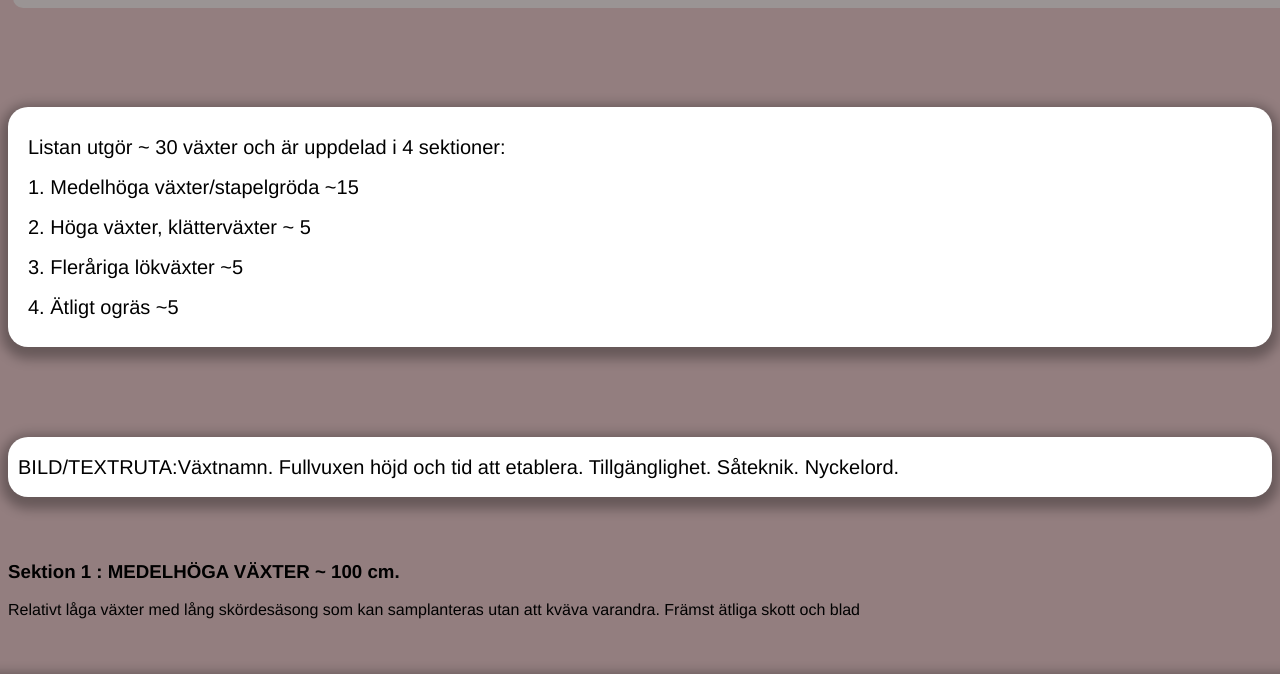
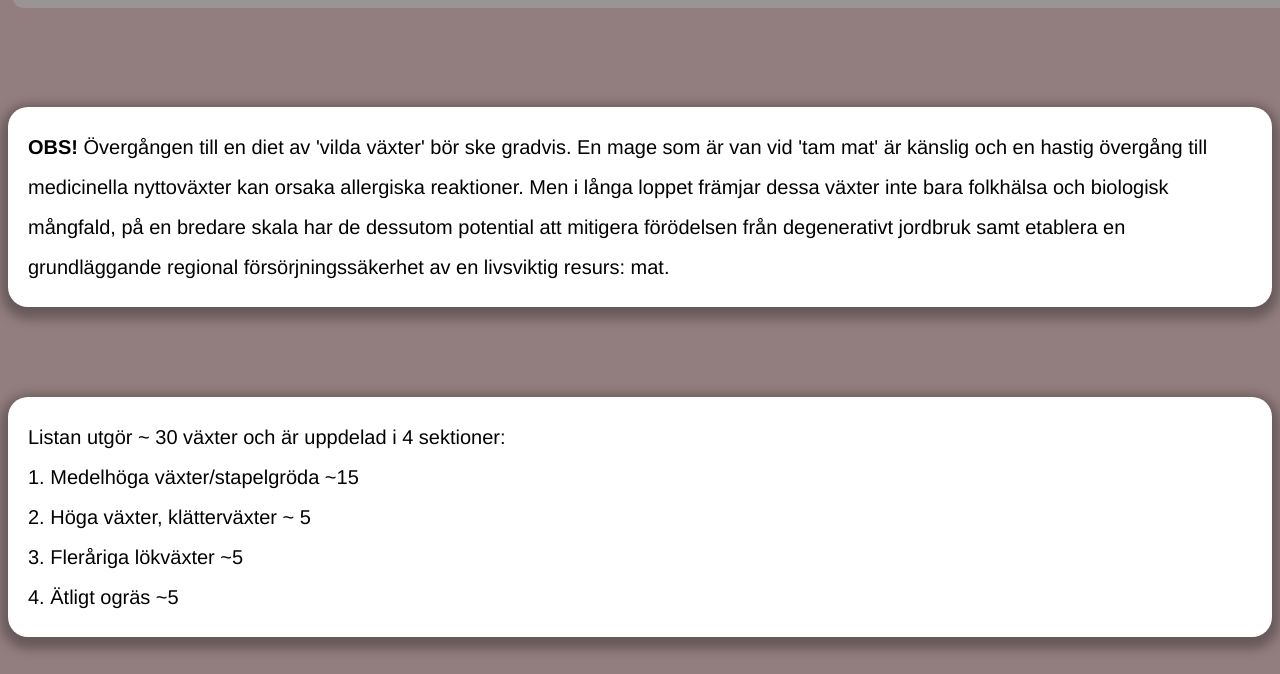
Before and after one commit to frenas203/klas-sida.github.io, a plain HTML site: page Vaxter.html in a window 1280 px wide. Shown: the part 731-1405 px from the top of the page. Drawn offline with Linux system fonts and the light colour scheme; grey boxes are pictures that could not be loaded.

Commit message:
updated text and swapped images etcetera

```diff
--- a/Vaxter.css
+++ b/Vaxter.css
@@ -98,6 +98,30 @@ font-weight: inherit
   height: 600px;
 }
 
+.plant-disclaimer-text{
+  display: flex;
+  justify-content: center;
+
+}
+.plant-disclaimer-text p{
+  border-radius: 20px;
+  background-color: white;
+  border-style: hidden;
+  font-family: Gotham, "Helvetica Neue", Helvetica, Arial, "sans-serif";
+  font-weight: 100;
+  margin-top: 45px;
+  margin-bottom: 45px;
+  width: 1650px;
+  text-align: left;
+  box-shadow: 0px 5px 12px 7px rgba(0,0,0,0.3);
+  padding: 20px;
+  line-height: 2;
+  word-wrap: break-word;
+  font-size: 20px;
+}
+.plant-disclaimer-text span{
+  font-weight: bold;
+}
 .plantInfo{
   display: flex;
   justify-content: center;
@@ -286,19 +310,7 @@ font-weight: inherit
    border-radius: 20px;
    box-shadow: 0px 5px 12px 7px rgba(0,0,0,0.3);
 }
-.LoktravBild {
-   padding: 10px;
-   border-radius: 20px;
-}
 
-.Loktrav {
-   border-style: hidden;
-   border-color: white;
-   border-width: 20px;
-   background-color: white;
-   border-radius: 20px;
-   box-shadow: 0px 5px 12px 7px rgba(0,0,0,0.3);
-}
 .SkogsklockaBild {
    padding: 10px;
    border-radius: 20px;
--- a/Vaxter.html
+++ b/Vaxter.html
@@ -30,6 +30,13 @@
     <div class="topimg">
         <img src="./images/huvudBild.JPG" alt="Top Image" class="topimgBild">
         <div class="topimgText">Växterna</div>
+    </div>
+    <div class="plant-disclaimer-text">
+        <p><span>OBS! </span>Övergången till en diet av 'vilda växter' bör ske gradvis. En mage som är van vid 'tam mat' är känslig och en
+        hastig övergång till medicinella nyttoväxter kan orsaka allergiska reaktioner.
+            Men i långa loppet främjar dessa växter inte bara folkhälsa och biologisk mångfald, på en bredare skala har de
+            dessutom potential att mitigera förödelsen från degenerativt jordbruk samt etablera en grundläggande regional
+            försörjningssäkerhet av en livsviktig resurs: mat.</p>
     </div>
     <div class="plantInfo">
         <p>Listan utgör ~ 30 växter och är uppdelad i 4 sektioner:</br>
@@ -82,18 +89,18 @@
             <p>Rekommenderad bladgrönsak att bygga sin trädgård kring.</p>
             </div>
             </div>
-            <!--<div class="Myskmalva vaxt">
+            <div class="Myskmalva vaxt">
             <img src="images/page2_4.jpg" alt="" width="200" height="200" class="myskmalvaBild Bild"/>
             <div class="MyskmalvaText vaxtText">
-            <p><a href="https://pfaf.org/user/plant.aspx?LatinName=Malva+moschata" class="vaxtLink">MALVA MOSCHATA</a>&nbsp; &nbsp; &nbsp; &nbsp; &nbsp; &nbsp; &nbsp; &nbsp; &nbsp; &nbsp; &nbsp; &nbsp; &nbsp; &nbsp; &nbsp; &nbsp;Myskmalva</p>
+            <p><a href="https://pfaf.org/user/plant.aspx?LatinName=Malva+moschata" class="vaxtLink">MALVA SYLVESTRIS</a>&nbsp; &nbsp; &nbsp; &nbsp; &nbsp; &nbsp; &nbsp; &nbsp; &nbsp; &nbsp; &nbsp; &nbsp; &nbsp; &nbsp; &nbsp; &nbsp;Rödmalva</p>
             <p>Höjd 80-100 cm ~ 2 år.</p>
             <p>Frö från impecta.se</p>
             <p>Försådd. Flerårig. Självsår.</p>
             <p>Ätliga blommor och blad. Släkt med läkemalvan (Egyptisk hostmedicin och originalet till "marshmallow").</p>
-            <p>Myskmalvan är mindre potent men mer välsmakande. Malvor var tidigare en mycket viktig grönsak i Kina.</p>
+            <p>Rödmalvan är mindre potent men mer välsmakande. Malvor var tidigare en mycket viktig grönsak i Kina.</p>
             <p>Spenatsubstitut. Medicinell. Dekorativ.</p>
             </div>
-            </div>-->
+            </div>
             <div class="Strandkal vaxt">
             <img src="images/page3_6.jpg" alt="" width="200" height="200" class="StrandkalBild Bild"/>
             <div class="StrandkalText vaxtText">
@@ -150,17 +157,6 @@
             <p>Neutral smak men massiv producent av grön blast. Roten är ätlig men lämnas bäst i marken.</p>
             </div>
             </div>
-            <!--<div class="Loktrav vaxt">
-            <img src="images/page3_5.jpg" alt="" width="200" height="200" class="LoktravBild Bild"/>
-            <div class="LoktravText vaxtText">
-            <p><a class="vaxtLink" href="https://pfaf.org/user/plant.aspx?LatinName=Alliaria+petiolata">ALLIARIA PETIOLATA</a>&nbsp; &nbsp; &nbsp; &nbsp; &nbsp; &nbsp; &nbsp; &nbsp; &nbsp; &nbsp; &nbsp; &nbsp; &nbsp; &nbsp; &nbsp; &nbsp;Löktrav</p>
-            <p>Höjd 100cm ~ 1 år</p>
-            <p>Frö från magicgardenseeds.com, naturplanteskolen.dk</p>
-            <p>Stratifiering. Svår att få igång, invasiv väl etablerad. Tvåårig/flerårig. </p>
-            <p>Ett fruktansvärt ogräs som bäst hålls nere genom att äta upp det.</p>
-            <p>Alla växtdelar ätliga. Växten luktar svagt av vitlök och sägs ha använts som krydda sedan stenåldern.</p>
-            </div>
-            </div>-->
             <div class="Skogsklocka vaxt">
             <img src="images/page4_1.jpg" alt="" width="200" height="200" class="SkogsklockaBild Bild"/>
             <div class="SkogsklockaText vaxtText">
--- a/info.css
+++ b/info.css
@@ -125,7 +125,7 @@ font-weight: inherit
 }
 
 .infoText{
-    border-radius: 20px;
+  border-radius: 20px;
   background-color: white;
   border-style: hidden;
   font-family: Gotham, "Helvetica Neue", Helvetica, Arial, "sans-serif";
```
Also changed, not shown: info.html (+0 -5 lines), images/page2_4.jpg.
